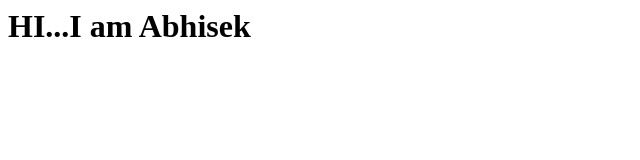
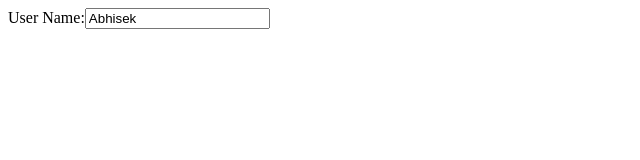
Before and after one commit to sunilbgp/sunilbgp.github.io, a plain HTML site: page index.html in a window 1280 px wide. Shown: the whole page, without its empty margins (0-640 px from the left). Drawn offline with Linux system fonts and the light colour scheme.

Commit message:
Update index.html

```diff
--- a/index.html
+++ b/index.html
@@ -3,7 +3,8 @@
         <title>Manish HTML Page</title>
     </head>
     <body>
-        <h1>HI...I am Abhisek</h1>
+        User Name:<input type="text" value="Abhisek"></input>
+
     </body>
 
 
```
